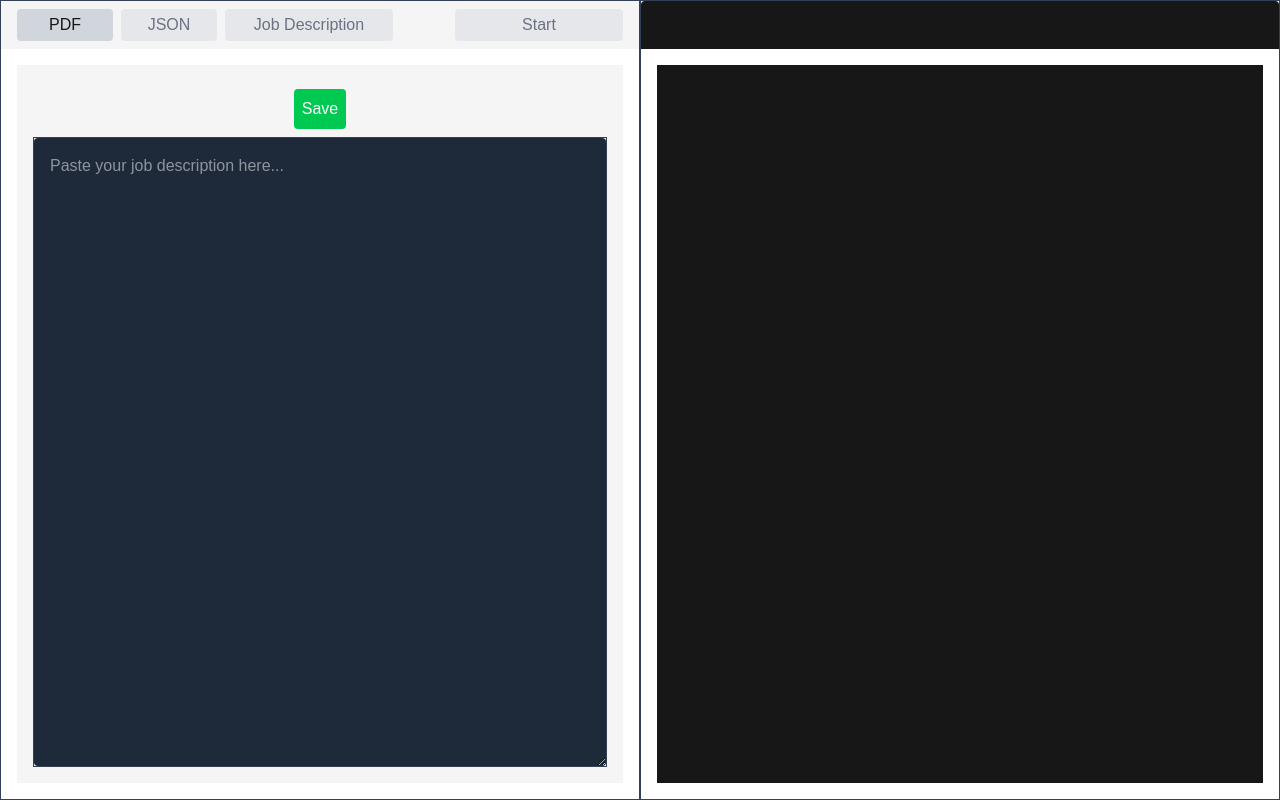
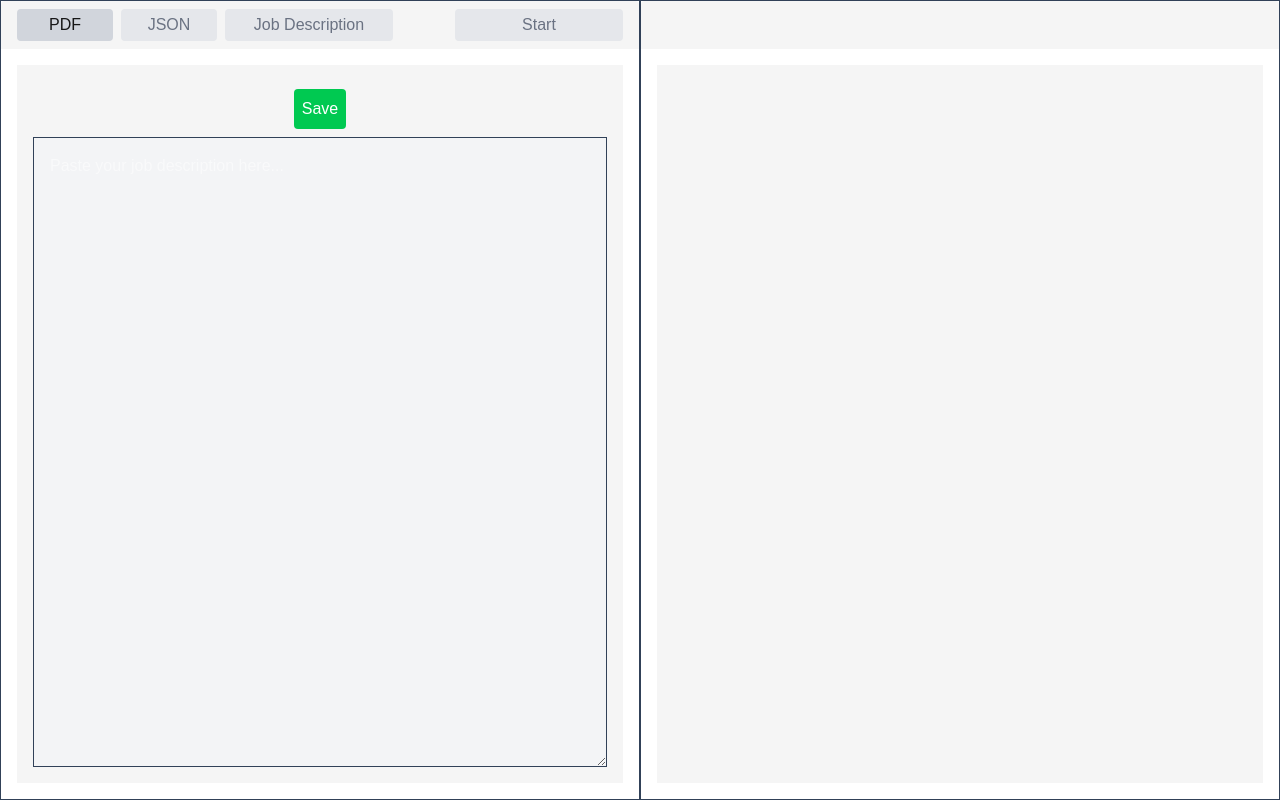
Before and after one commit to SCWinter259/PeakCV, a Next.js app in the folder peakcv/: page / in a window 1280 px wide. Both pictures are taken after a click on the button "Job Description". Built offline with nearby package versions, Linux system fonts and the light colour scheme.

Commit message:
Change styling

```diff
--- a/peakcv/src/components/After.tsx
+++ b/peakcv/src/components/After.tsx
@@ -15,9 +15,9 @@ const After = ({ loadingAfter }: IAfter) => {
   return (
     <div className="flex flex-col h-screen w-1/2 border-1 border-slate-700">
       {/* This div below is the top bar section, with all buttons */}
-      <div className="flex w-full h-12 bg-neutral-900 rounded-t items-center justify-between"></div>
+      <div className="flex w-full h-12 bg-neutral-100 dark:bg-neutral-900 rounded-t items-center justify-between"></div>
       <div className="flex w-full flex-1 p-4 overflow-auto">
-        <div className="flex items-center h-full w-full bg-neutral-900">
+        <div className="flex items-center h-full w-full bg-neutral-100 dark:bg-neutral-900">
           {loadingAfter && <Spinner message="Improving Resume" />}
           {improvementsJson && !loadingAfter && (
             <JSONViewer
--- a/peakcv/src/components/JobDescriptionEditor.tsx
+++ b/peakcv/src/components/JobDescriptionEditor.tsx
@@ -34,7 +34,7 @@ const JobDescriptionEditor = ({ jobDescriptionRef }: IJobDescriptionEditor) => {
       <div className="w-full h-full flex justify-center items-center overflow-auto border border-slate-700">
         <textarea
           ref={jobDescriptionRef}
-          className="w-full h-full p-4 bg-gray-800 text-white rounded"
+          className="w-full h-full p-4 bg-gray-100 dark:bg-gray-800 text-white rounded"
           value={content}
           onChange={(e) => setContent(e.target.value)}
           placeholder="Paste your job description here..."
--- a/peakcv/src/components/PDFViewer.tsx
+++ b/peakcv/src/components/PDFViewer.tsx
@@ -37,7 +37,7 @@ const PDFViewer = ({ file }: IPDFViewer) => {
           <button
             onClick={() => setPageNumber(pageNumber - 1)}
             disabled={pageNumber <= 1}
-            className="px-4 py-2 bg-gray-800 rounded hover:bg-gray-700 disabled:opacity-50"
+            className="px-4 py-2 bg-gray-200 dark:bg-gray-800 rounded hover:bg-gray-400 dark:hover:bg-gray-700 disabled:opacity-50"
           >
             Prev
           </button>
@@ -47,7 +47,7 @@ const PDFViewer = ({ file }: IPDFViewer) => {
           <button
             onClick={() => setPageNumber(pageNumber + 1)}
             disabled={pageNumber >= numPages}
-            className="px-4 py-2 bg-gray-800 rounded hover:bg-gray-700 disabled:opacity-50"
+            className="px-4 py-2 bg-gray-200 dark:bg-gray-800 rounded hover:bg-gray-400 dark:hover:bg-gray-700 disabled:opacity-50"
           >
             Next
           </button>
@@ -55,14 +55,14 @@ const PDFViewer = ({ file }: IPDFViewer) => {
         <div className="flex gap-2">
           <button
             onClick={() => setScale((s) => Math.max(0.5, s - 0.1))}
-            className="bg-slate-700 px-3 py-1 rounded"
+            className="bg-gray-200 dark:bg-slate-700 px-3 py-1 rounded"
           >
             -
           </button>
           <span className="text-sm m-auto">{Math.round(scale * 100)}%</span>
           <button
             onClick={() => setScale((s) => s + 0.1)}
-            className="bg-slate-700 px-3 py-1 rounded"
+            className="bg-gray-200 dark:bg-slate-700 px-3 py-1 rounded"
           >
             +
           </button>
```
